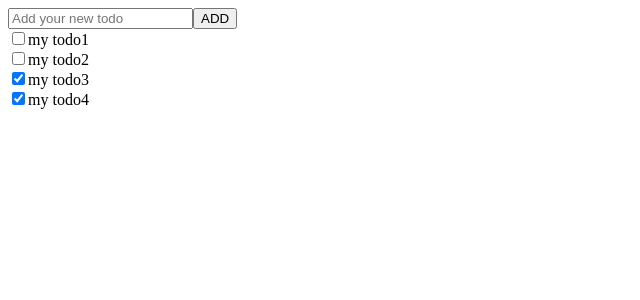
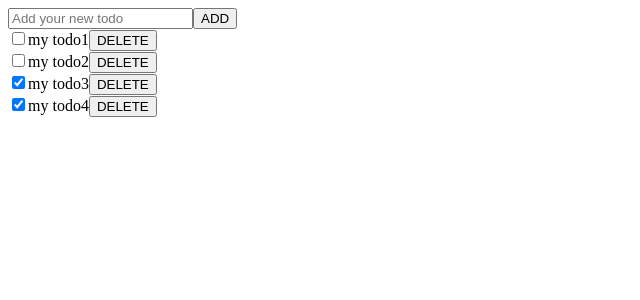
Before and after one commit to rlagywnd4/sesac-ydp5-todo, a React (Create React App) app in the folder client/: page / in a window 1280 px wide. Shown: the top 300 px of the page, without its empty margins (0-640 px from the left). Built offline with nearby package versions, Linux system fonts and the light colour scheme.

Commit message:
feat:todo 하나 삭제하기

```diff
--- a/client/src/App.js
+++ b/client/src/App.js
@@ -37,13 +37,19 @@
     const newTodoItems = todoItems.concat(newItem);
     setTodoItems(newTodoItems);
   };
+
+  // todoItems 상태에 특정 투두를 삭제하는 일
+  const deleteItem = (delItem) => {
+    const newTodoItems = todoItems.filter((item) => item.id !== delItem.id);
+    setTodoItems(newTodoItems);
+  };
   return (
     <div className="App">
       <AddTodo addItem={addItem} />
       {/* todoItems 반복, props 데이터(투두 객체)를 자식 컴포넌트에게 전달 */}
       {todoItems.map((item) => {
         //map을 사용할때에는 key속성을 추가하기
-        return <Todo key={item.id} item={item} />;
+        return <Todo key={item.id} item={item} deleteItem={deleteItem} />;
       })}
     </div>
   );
--- a/client/src/components/Todo.js
+++ b/client/src/components/Todo.js
@@ -1,8 +1,12 @@
 import React from 'react';
 
 // checkbox와 label을 렌더링 하는 투두
-export default function Todo({ item }) {
+export default function Todo({ item, deleteItem }) {
   const { id, title, done } = item;
+
+  const onDeleteButtonClick = () => {
+    deleteItem(item);
+  };
   return (
     <div>
       <input
@@ -12,6 +16,7 @@
         defaultChecked={done}
       />
       <label htmlFor={`todo${id}`}>{title}</label>
+      <button onClick={onDeleteButtonClick}>DELETE</button>
     </div>
   );
 }
```
